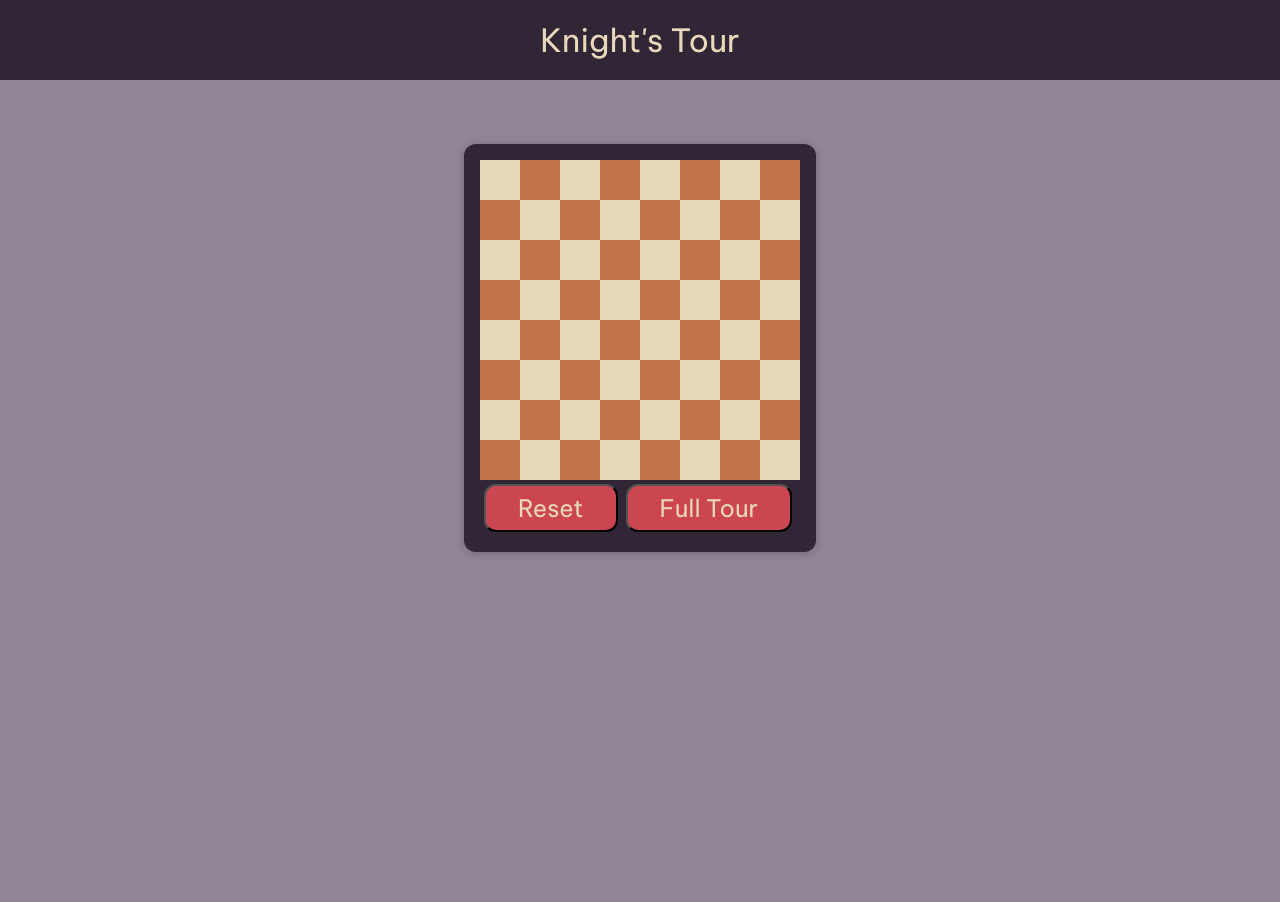
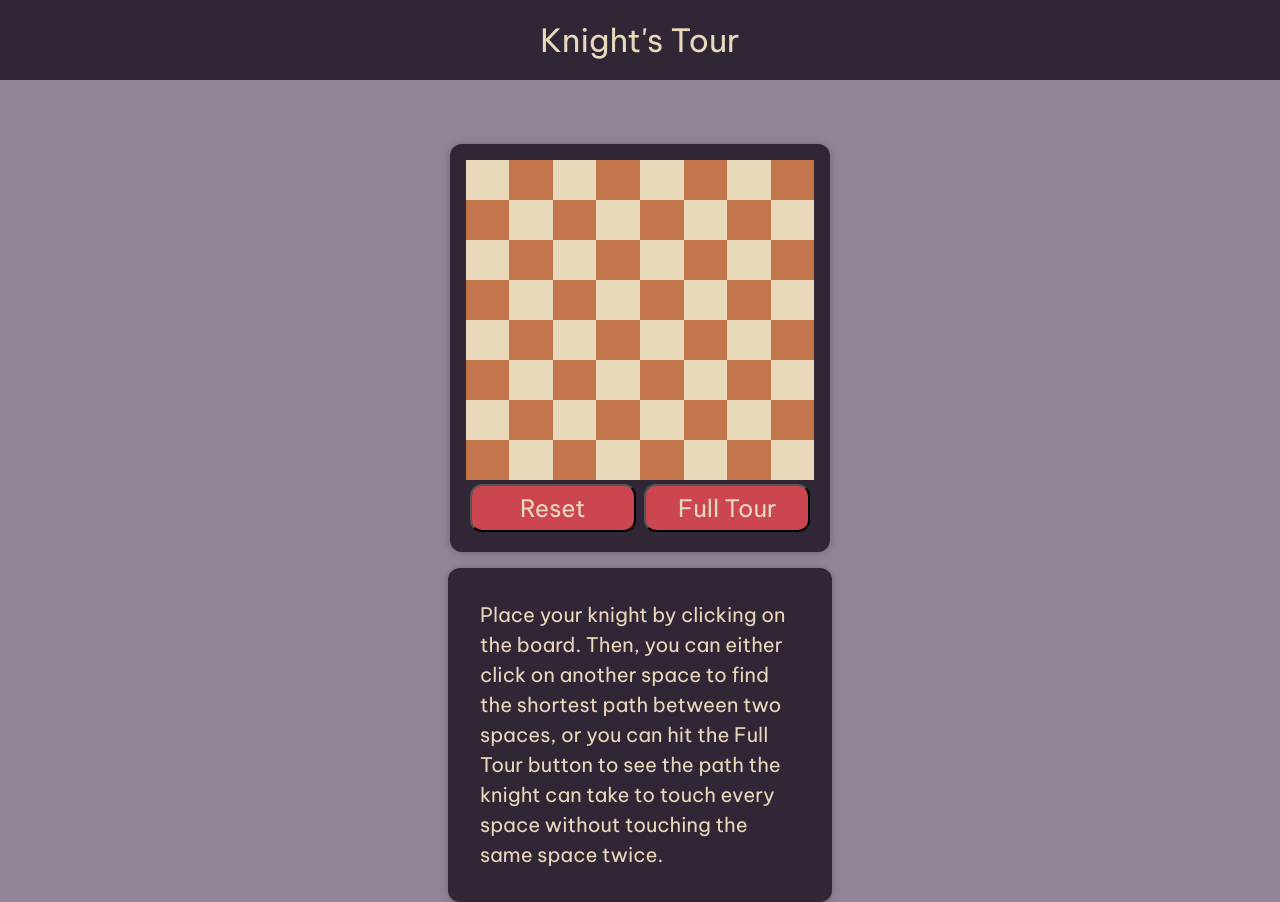
Before and after one commit to colonelcandycorn/knights-tour, a React (Create React App) app: page / in a window 1280 px wide. Before the commit the page ends 800 px from the top, so only its background shows below. Built offline with nearby package versions, Linux system fonts and the light colour scheme; the HTML template or start-up script is replaced by a standard one.

Commit message:
Fix button styling and add instructions
I made the buttons and board be contained in a grid. The board spans
2 columns and the buttons are 1 column each. The instructions are
a paragraph inside of a card.

```diff
--- a/src/App.js
+++ b/src/App.js
@@ -6,6 +6,7 @@ import styled from "styled-components";
 import ResetButton from "./components/UI/ResetButton";
 import {useState} from "react";
 import FullTourButton from "./components/UI/FullTourButton";
+import Instructions from "./components/UI/Instructions";
 
 const CenteredDiv = styled.div`
     display: flex;
@@ -33,6 +34,7 @@ function App() {
             <Card>
                 <Board key={boardKey} onResetClick={resetHandler}/>
             </Card>
+            <Instructions />
         </CenteredDiv>
     </div>
   );
--- a/src/components/Board/Board.js
+++ b/src/components/Board/Board.js
@@ -6,7 +6,13 @@ import FullTour from "../Knight/FullTour";
 import ResetButton from "../UI/ResetButton";
 import FullTourButton from "../UI/FullTourButton";
 
+const StyledDiv = styled.div `
+    display: grid;
+    grid-template-columns: 1fr 1fr;
+`;
+
 const StyledBoard = styled.div `
+    grid-column: span 2;
     display: grid;
     grid-template-columns: repeat(8, 1fr);
     cursor: pointer;
@@ -51,7 +57,10 @@ const Board = (props) => {
     *  I am not currently sure of where the failure lies on those tiles.
      */
     const fullTourHandler = () => {
-       generateTourBoard(FullTour(knightLocation.current));
+        if (!isLocationPicked.current) {
+            generateTourBoard(FullTour(knightLocation.current));
+            isLocationPicked.current = true;
+        }
     }
 
     const tileClickHandler = (index) => {
@@ -82,13 +91,13 @@ const Board = (props) => {
     const [tiles, setTiles] = useState(generateNewBoard());
 
     return (
-        <div>
+        <StyledDiv>
             <StyledBoard>
                 {tiles}
             </StyledBoard>
             <ResetButton  onReset={resetHandler}/>
             <FullTourButton onFullTourClick={fullTourHandler}/>
-        </div>
+        </StyledDiv>
     )
 };
 
--- /dev/null
+++ b/src/components/UI/Instructions.js
@@ -0,0 +1,22 @@
+import Card from "./Card";
+import styled from "styled-components";
+
+const StyledPara = styled.p `
+  max-width: 22rem;
+  padding: 1rem;
+  color: #E9D9BB;
+  font-size: 1.25rem;
+`
+const Instructions = () => {
+    return (
+        <Card>
+            <StyledPara>
+                Place your knight by clicking on the board. Then, you can either click on another space to find the
+                shortest path between two spaces, or you can hit the Full Tour button to see the path the knight can
+                take to touch every space without touching the same space twice.
+            </StyledPara>
+        </Card>
+    )
+};
+
+export default Instructions;
```
Also changed, not shown: 1 other file (tests, documents, lock files or other folders).
